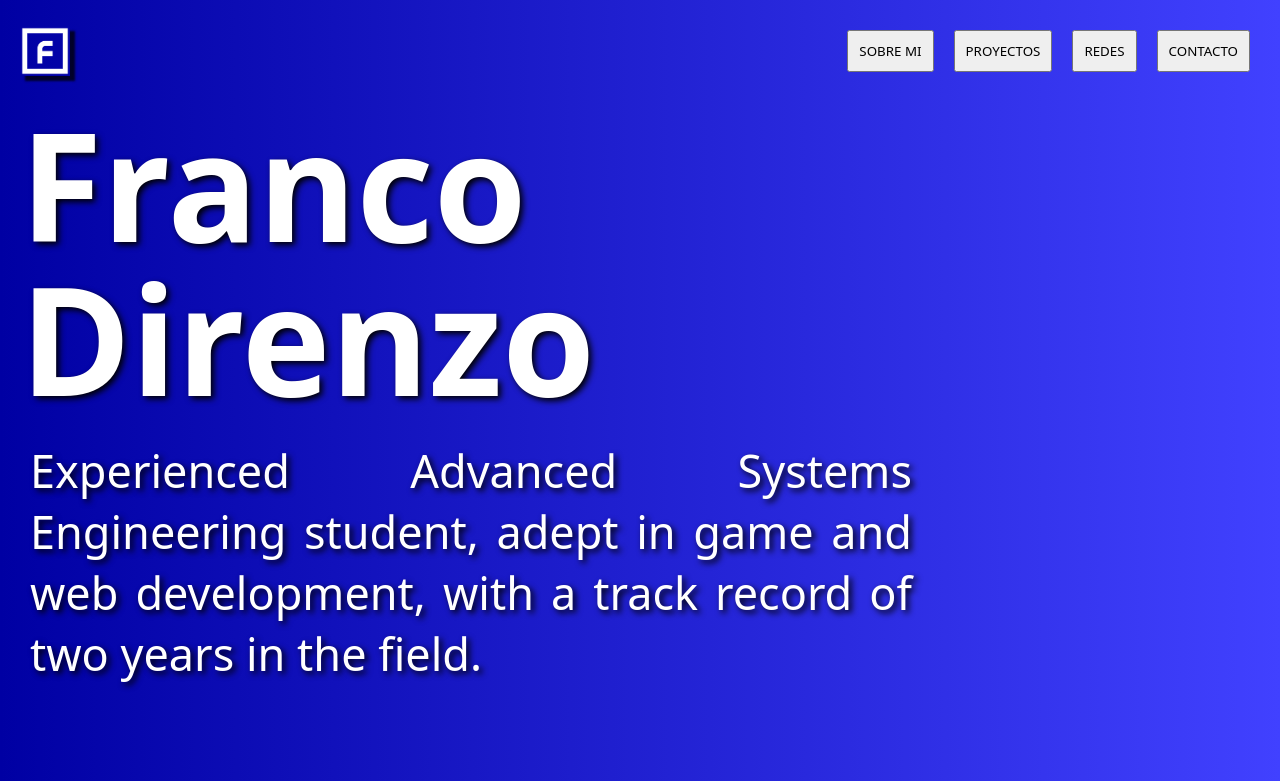
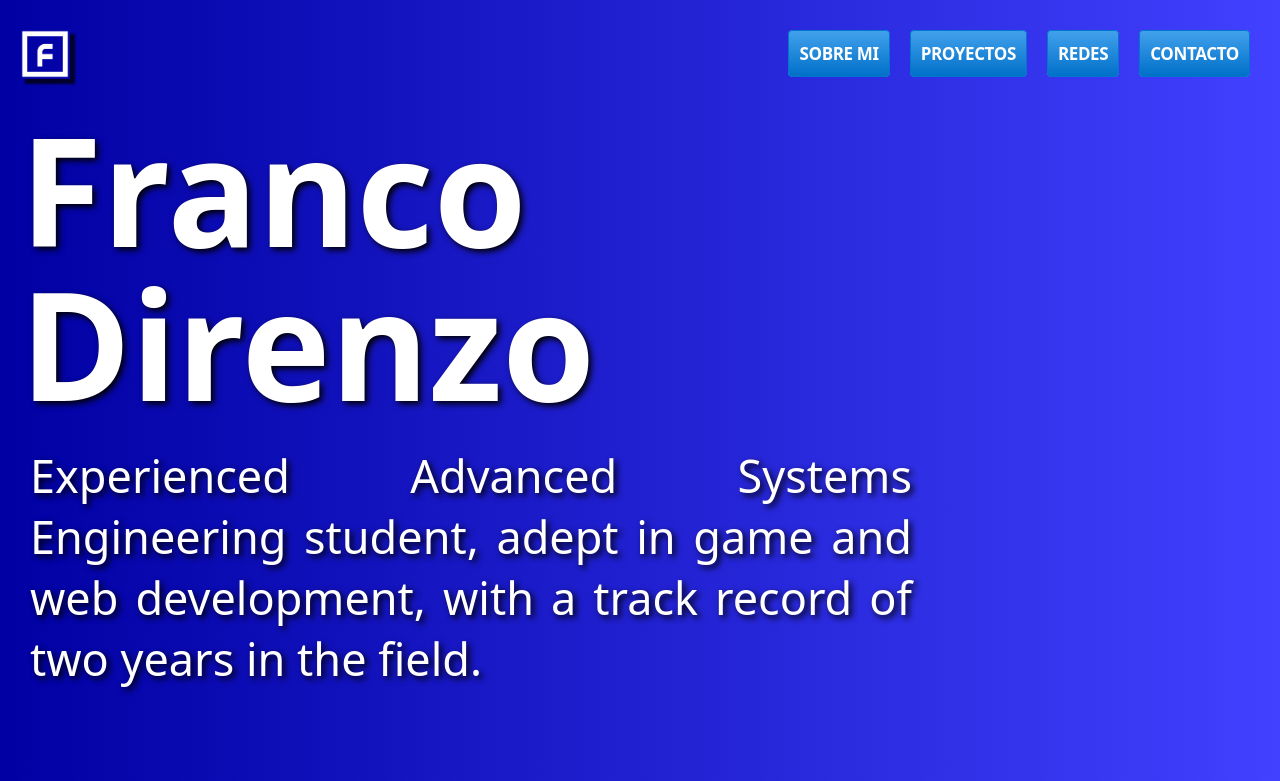
Before and after one commit to frandzo/labtrestp1, a plain HTML site: page index.html in a window 1280 px wide. Shown: the top 781 px of the page. Drawn offline with Linux system fonts and the light colour scheme.

Commit message:
cambié el estilo de los botones (encontré un estilo visualmente mejor en internet)

```diff
--- a/index.html
+++ b/index.html
@@ -13,10 +13,10 @@
                 <img src="logo.png">
             </div>
             <div class="nav">
-                <button>SOBRE MI</button>
-                <button>PROYECTOS</button>
-                <button>REDES</button>
-                <button>CONTACTO</button>
+                <button class="button-15" role="button">SOBRE MI</button>
+                <button class="button-15" role="button">PROYECTOS</button>
+                <button class="button-15" role="button">REDES</button>
+                <button class="button-15" role="button">CONTACTO</button>
             </div>
         </div>
         <div class="sobremi">
--- a/styles.css
+++ b/styles.css
@@ -102,3 +102,51 @@ body{
     box-shadow: 10px 10px 5px 0px rgba(0,0,0,0.75);
     border:4px solid black;
 }
+
+.button-15 {
+  background-image: linear-gradient(#42A1EC, #0070C9);
+  border: 1px solid #0077CC;
+  border-radius: 4px;
+  box-sizing: border-box;
+  color: #FFFFFF;
+  cursor: pointer;
+  direction: ltr;
+  display: block;
+  font-family: system-ui, -apple-system, BlinkMacSystemFont, 'Segoe UI', Roboto, Oxygen, Ubuntu, Cantarell, 'Open Sans', 'Helvetica Neue', sans-serif;
+  font-size: 17px;
+  font-weight: 600;
+  font-style:bold;
+  letter-spacing: -.022em;
+  line-height: 1.47059;
+  min-width: 30px;
+  overflow: visible;
+  padding: 4px 15px;
+  text-align: center;
+  vertical-align: baseline;
+  user-select: none;
+  -webkit-user-select: none;
+  touch-action: manipulation;
+  white-space: nowrap;
+}
+
+.button-15:disabled {
+  cursor: default;
+  opacity: .3;
+}
+
+.button-15:hover {
+  background-image: linear-gradient(#51A9EE, #147BCD);
+  border-color: #1482D0;
+  text-decoration: none;
+}
+
+.button-15:active {
+  background-image: linear-gradient(#3D94D9, #0067B9);
+  border-color: #006DBC;
+  outline: none;
+}
+
+.button-15:focus {
+  box-shadow: rgba(131, 192, 253, 0.5) 0 0 0 3px;
+  outline: none;
+}
```
